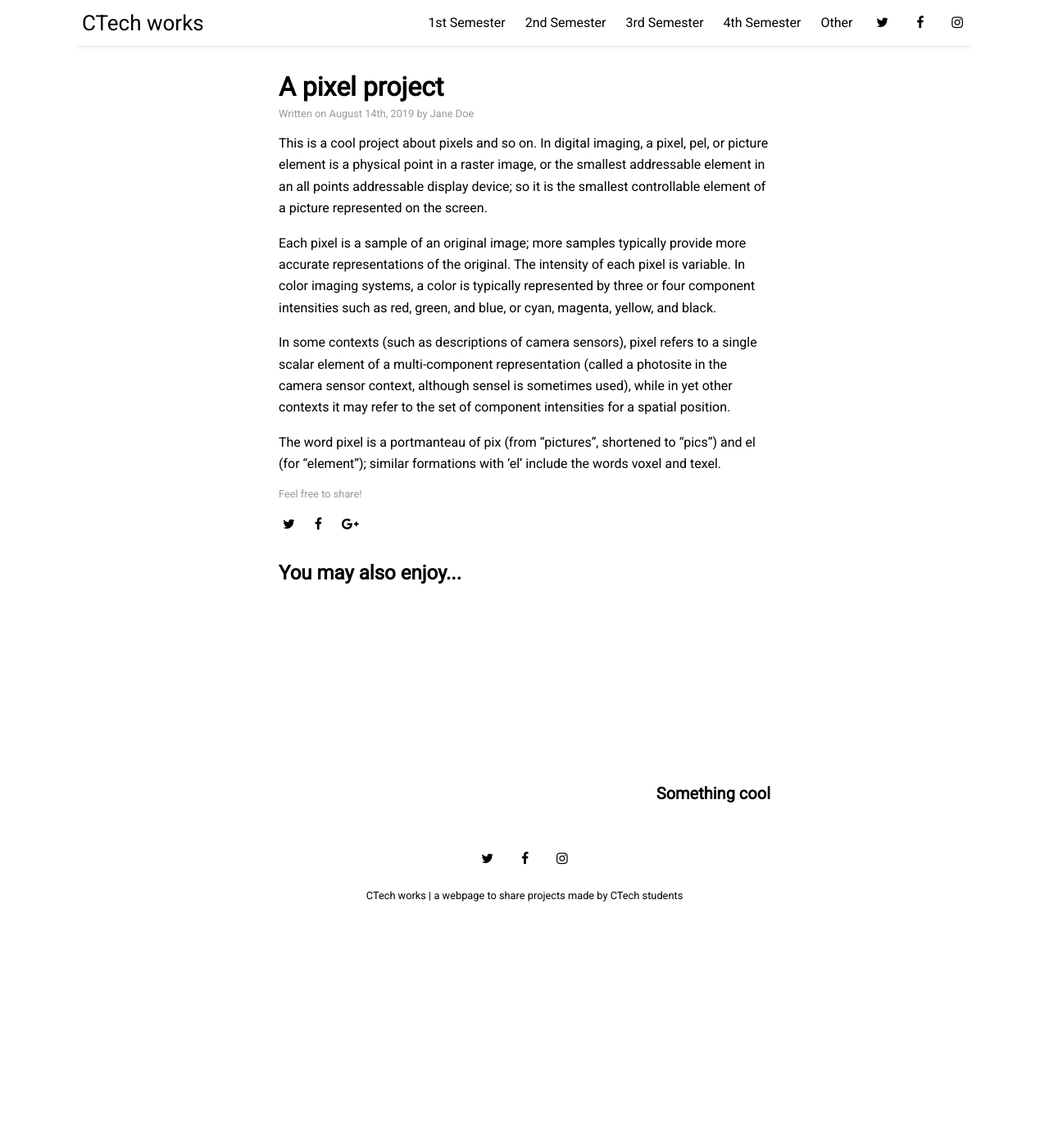
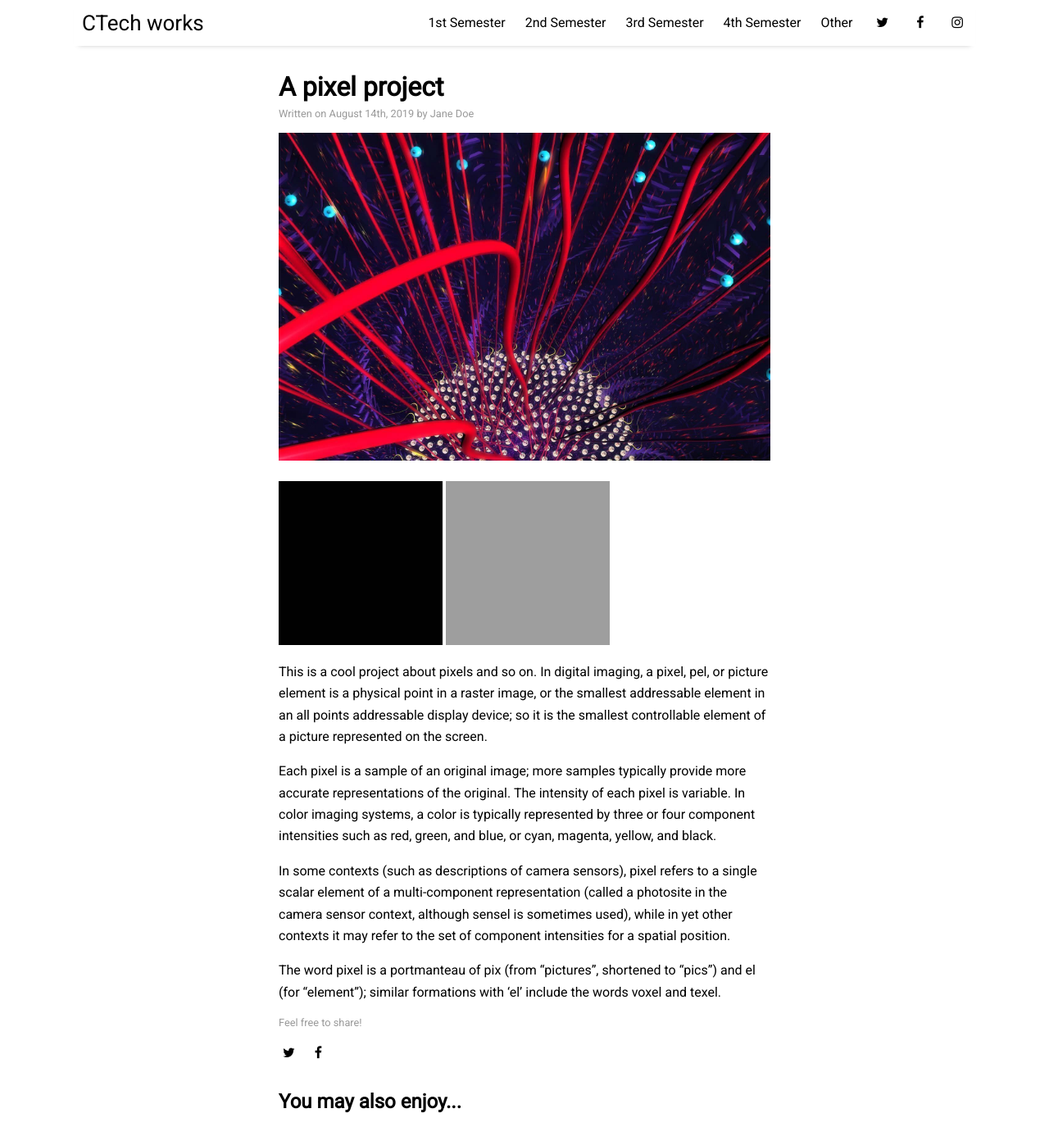
Before and after one commit to ctechfilmuniversity/ctechfilmuniversity.github.io, a Jekyll site: the page built from _posts/2019-08-14-test.md, in a window 1280 px wide and 1400 px high. Shown: the top 1397 px of the window at 82% size. Built offline with Jekyll 4.4.1, drawn with Linux system fonts in a browser that asks for light colours; nearby versions of some CDN libraries.

Commit message:
add photo gallery

```diff
--- a/_layouts/post.html
+++ b/_layouts/post.html
@@ -25,10 +25,19 @@ layout: default
     {% endif %}
   </span>
 
-  {% if page.image %}
+  {% if page.cover-image %}
     <div class="featured-image">
-      <img src="{{ site.github.url }}/assets/img/test_pics/{{ page.image }}">
+      <img src="{{ site.github.url }}/assets/img/test_pics/{{ page.cover-image }}" alt="{{ page.cover-image-title }}">
     </div>
+  {% endif %}
+
+  {% if page.gallery %}
+  <ul class="photo-gallery">
+    {% for image in page.gallery %}
+      <!--<li> <img src="{{ site.github.url }}/assets/img/test_pics/{{ image.path }}" alt="{{ image.title }}"></li>-->
+      <li style="background-image: url({{ site.url }}{{ site.baseurl }}/assets/img/test_pics/{{ image.path }})"> </li>
+    {% endfor %}
+  </ul>
   {% endif %}
 
   <article>
@@ -40,7 +49,6 @@ layout: default
     <div class="sharing-icons">
       <a href="https://twitter.com/intent/tweet?text={{ page.title }}&amp;url={{ site.github.url }}{{ page.url }}" target="_blank"><i class="fa fa-twitter" aria-hidden="true"></i></a>
       <a href="https://www.facebook.com/sharer/sharer.php?u={{ site.github.url }}{{ page.url }}&amp;title={{ page.title }}" target="_blank"><i class="fa fa-facebook" aria-hidden="true"></i></a>
-      <a href="https://plus.google.com/share?url={{ site.github.url }}{{ page.url }}" target="_blank"><i class="fa fa-google-plus" aria-hidden="true"></i></a>
     </div>
   </div>
 
@@ -56,8 +64,9 @@ layout: default
               <h3>
                 <a href="{{ site.github.url }}{{ mypost.url }}">
                   <div class="related-thumbnail">
-                    {% if mypost.image %}
-                      <img src="{{ site.url }}{{ site.baseurl }}/assets/img/test_pics/{{ mypost.image }}">
+                    {% if mypost.cover-image %}
+                    <!--  <img src="{{ site.url }}{{ site.baseurl }}/assets/img/{{ mypost.date }}/{{ mypost.cover-image }}" -->
+                      <img src="{{ site.url }}{{ site.baseurl }}/assets/img/test_pics/{{ mypost.cover-image }}" alt="{{ page.cover-image-title }}">
                     {% endif %}
                   </div>
                   <div class="related-title">
--- a/assets/css/_sass/_post.scss
+++ b/assets/css/_sass/_post.scss
@@ -1,3 +1,24 @@
+.photo-gallery, .photo-gallery li {
+	list-style: none;
+  padding: 0;
+  margin: 0;
+}
+
+.photo-gallery li {
+	display: inline-block;
+  width: 200px;
+  height: 200px;
+  background-repeat: no-repeat;
+
+  padding: 0;
+  margin: 0;
+}
+
+.photo-gallery li img {
+  margin:0;
+  padding: 0;
+}
+
 .page-content {
   width: 600px;
   display: block;
```
